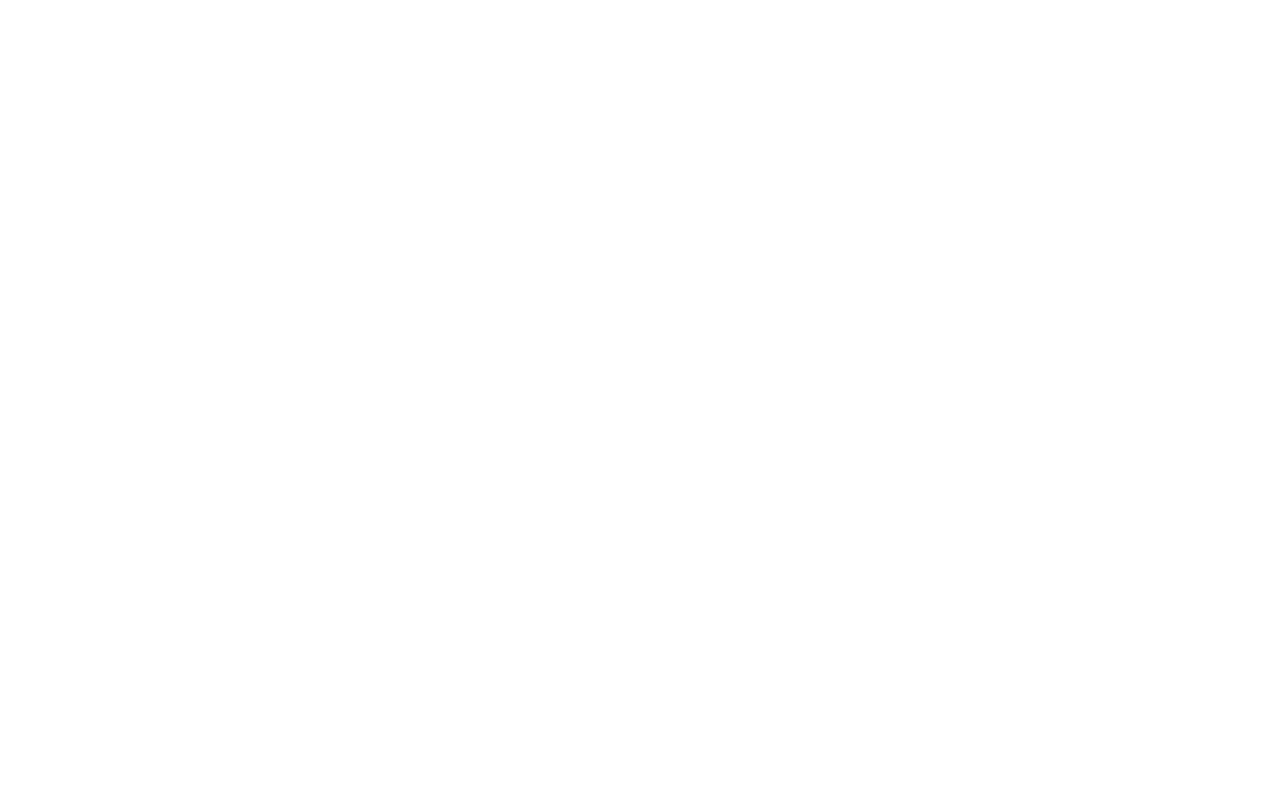
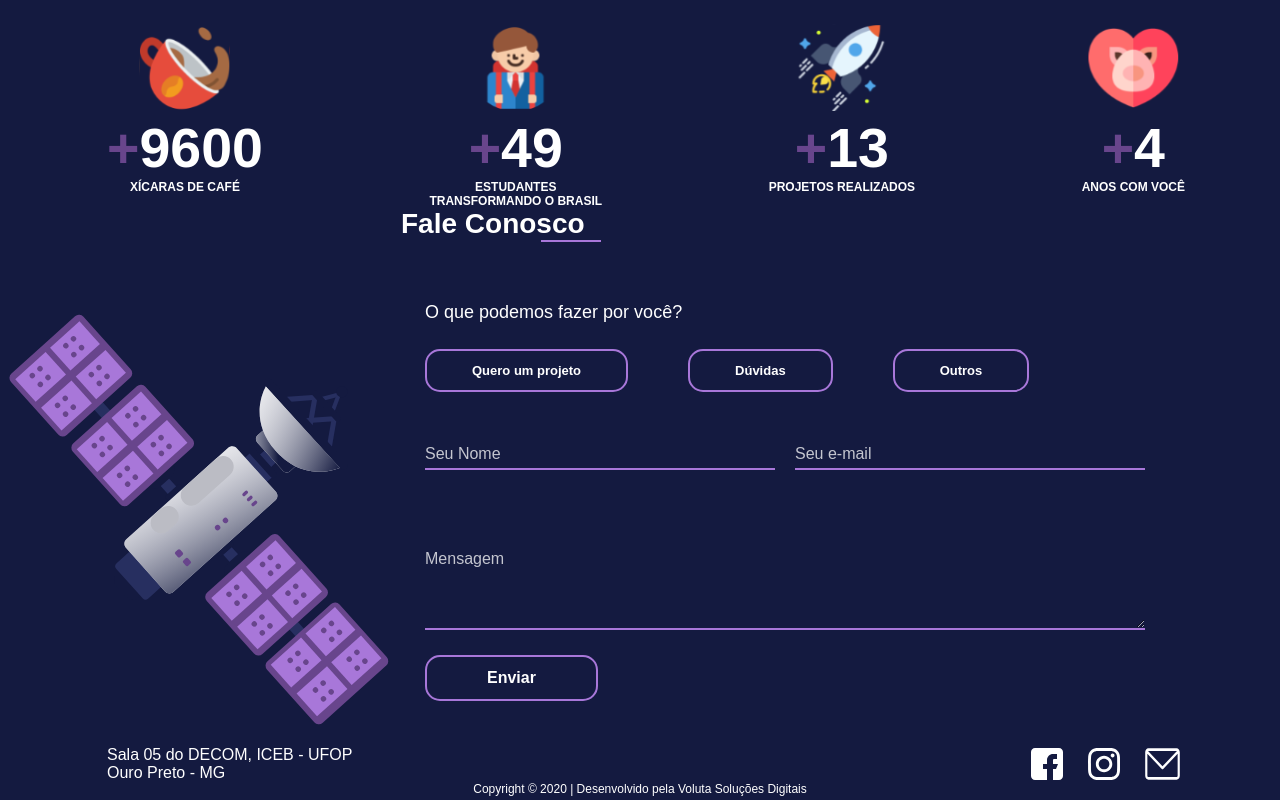
Before and after one commit to nicollecnunes/site-voluta, a React (Create React App) app: page / in a window 1280 px wide. Shown: the part 1441-2241 px from the top of the page. Before the commit the page ends 903 px from the top, so only its background shows below. Built offline with nearby package versions, Linux system fonts and the light colour scheme.

Commit message:
faleconosco desktop iniciado

```diff
--- a/src/App.js
+++ b/src/App.js
@@ -2,15 +2,18 @@ import React from 'react';
 import FooterJS from './components/footer/footer.js';
 import HeaderJS from './components/header/header.js';
 import QuemSomosJS from './components/quemsomos/quemsomos.js';
+import FaleConoscoJS from './components/faleconosco/faleconosco.js';
 import HomeJS from './components/home/home.js';
+
 
 function App() {
   return (
     <div className="App">
 	    <div>
         <HeaderJS/>
-        {/*<HomeJS/>*/}
+        <HomeJS/>
         <QuemSomosJS/>
+        <FaleConoscoJS/>
 	      <FooterJS/>
 	    </div>
     </div>
--- /dev/null
+++ b/src/components/faleconosco/faleconosco.js
@@ -0,0 +1,41 @@
+import React from 'react';
+import './style.css';
+import '../.././globalStyle.css';
+
+import satelite from '../.././assets/images/satelite.svg';
+
+export default function FaleConoscoJS() {
+    return (
+        <section>
+            <div class="faleconosco">
+                <div class="titulopadrao">
+                    <p>Fale Conosco</p>
+                    <hr></hr>
+                </div>
+                <div class="container1">
+                    <div class="satelite">
+                        <img src={satelite} alt=""/>
+                    </div>
+                    <div class="contform">
+                        <p> O que podemos fazer por você? </p>
+                        <div class="botoes">
+                            <a href="#" class="botaopadrao">Quero um projeto</a>
+                            <a href="#" class="botaopadrao">Dúvidas</a>
+                            <a href="#" class="botaopadrao">Outros</a>
+
+                        </div>
+                        <div class="formularioesp">
+                            <input type="input" class="input" placeholder="Seu Nome" name="name" required />
+                            <input type="input" class="input" placeholder="Seu e-mail" name="name" required />
+                        </div>
+                        <div class="formularioesp2">
+                            <textarea class="input" placeholder="Mensagem" required/>
+                        </div>
+                        <a href="#" class="botaopadrao">Enviar</a>
+                    </div>
+                </div>
+
+            </div>
+        </section>
+    );
+ }
--- /dev/null
+++ b/src/components/faleconosco/style.css
@@ -0,0 +1,79 @@
+.faleconosco{
+    background-color: #141A40;
+    color: #ffff;
+}
+
+.faleconosco .titulopadrao{
+    padding-left: 401px;
+}
+
+.faleconosco .titulopadrao hr{
+    width: 60px;
+	margin-left: 140px;
+}
+
+.faleconosco .container1{
+	padding-left: 0px;
+	display: flex;
+	justify-content: flex-start;
+}
+
+.faleconosco .container1 .satelite{
+	padding-right: 25px;
+}
+
+.faleconosco .container1 .satelite img{;
+	weight: 300px;
+}
+
+.faleconosco .container1 .contform{
+	font: 18px "Poppins", sans-serif;
+}
+
+.faleconosco .container1 .contform p{
+	padding-bottom: 26px;
+}
+
+.faleconosco .container1 .contform .botoes{
+	display: flex;
+	padding-bottom: 48px;
+}
+
+.faleconosco .container1 .contform .botoes .botaopadrao{
+	font: 13px "Montserrat", sans-serif;
+	padding:12px 45px;
+	font-weight: bold;
+	margin-right: 60px;
+}
+
+.faleconosco .container1 .contform .formularioesp{
+	display: flex;
+	height: 60px;
+}
+
+.faleconosco .container1 .contform .input{
+	background-color: transparent;
+	border: none;
+	color: white;
+    border-bottom: 2px solid #A877D9;
+    margin-right: 20px;
+    width: 350px;
+	height: 30px;
+	font: 16px "Poppins", sans-serif;
+}
+
+::placeholder {
+	color: rgba(255, 255, 255, 0.75);
+
+}
+
+.faleconosco .container1 .contform .input:focus{
+	background-color: black;
+}
+
+.faleconosco .container1 .contform .formularioesp2 .input{
+	margin-top: 50px;
+	margin-bottom: 20px;
+	width: 720px;
+	height: 80px;
+}
```
Also changed, not shown: src/assets/images/satelite.svg (added).
